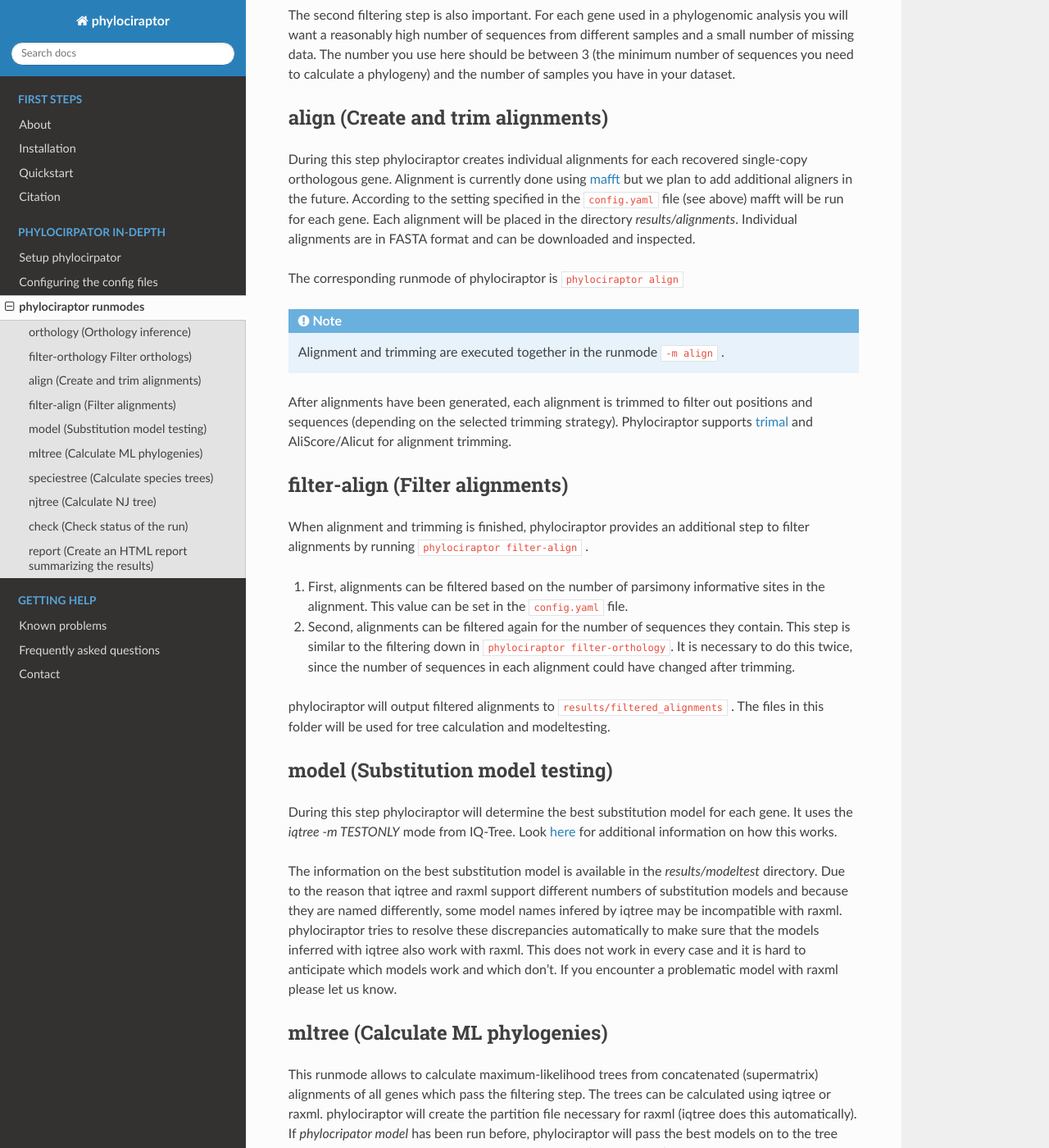
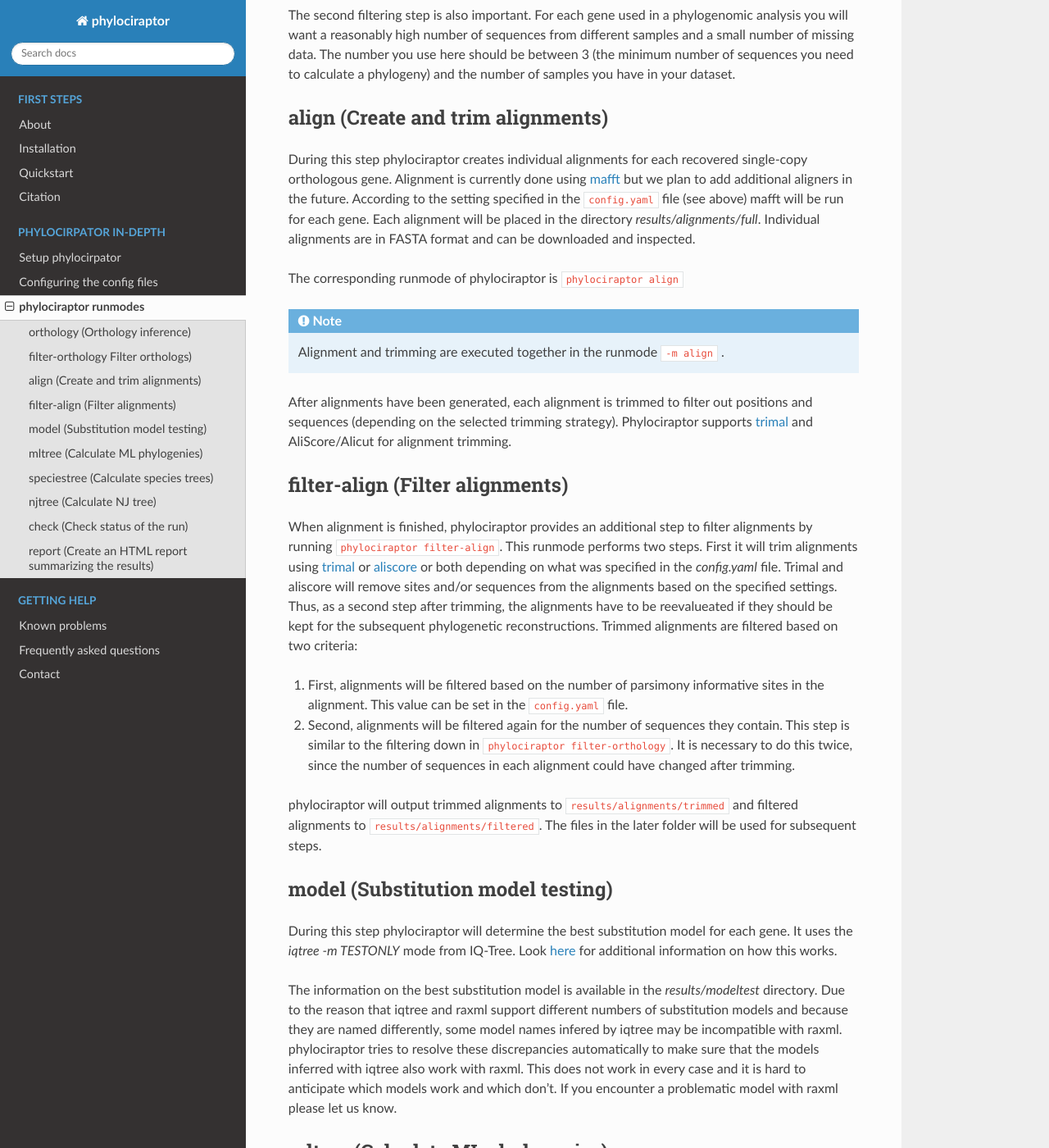
Before and after one commit to reslp/phylociraptor, a Sphinx documentation site: the page built from docs/indepth/indepth.rst, in a window 1280 px wide and 1400 px high, scrolled down 1563 px. Shown: the whole window at 82% size. Built offline with Sphinx 7.4.7 and the Read the Docs theme 2.0.0, drawn with Linux system fonts in a browser that asks for light colours.

Commit message:
doc: Several updates to documentation to account for some of the new features

```diff
--- a/docs/indepth/indepth.rst
+++ b/docs/indepth/indepth.rst
@@ -7,6 +7,7 @@
 .. _Augustus: http://bioinf.uni-greifswald.de/augustus/
 .. _mafft: https://mafft.cbrc.jp/alignment/server/
 .. _trimal: http://trimal.cgenomics.org/
+.. _aliscore: https://bonn.leibniz-lib.de/en/research/research-centres-and-groups/aliscore
 .. _raxml-ng: https://github.com/amkozlov/raxml-ng
 .. _iqtree: http://www.iqtree.org/
 .. _astral: https://github.com/smirarab/ASTRAL
@@ -65,7 +66,7 @@ The second filtering step is also important. For each gene used in a phylogenomi
 align (Create and trim alignments)
 -------------------------------------
 
-During this step phylociraptor creates individual alignments for each recovered single-copy orthologous gene. Alignment is currently done using `mafft`_ but we plan to add additional aligners in the future. According to the setting specified in the :bash:`config.yaml` file (see above) mafft will be run for each gene. Each alignment will be placed in the directory `results/alignments`. Individual alignments are in FASTA format and can be downloaded and inspected.
+During this step phylociraptor creates individual alignments for each recovered single-copy orthologous gene. Alignment is currently done using `mafft`_ but we plan to add additional aligners in the future. According to the setting specified in the :bash:`config.yaml` file (see above) mafft will be run for each gene. Each alignment will be placed in the directory `results/alignments/full`. Individual alignments are in FASTA format and can be downloaded and inspected.
 
 The corresponding runmode of phylociraptor is :bash:`phylociraptor align`
 
@@ -79,12 +80,12 @@ After alignments have been generated, each alignment is trimmed to filter out po
 filter-align (Filter alignments)
 -----------------------------------
 
-When alignment and trimming is finished, phylociraptor provides an additional step to filter alignments by running :bash:`phylociraptor filter-align` .
+When alignment is finished, phylociraptor provides an additional step to filter alignments by running :bash:`phylociraptor filter-align`. This runmode performs two steps. First it will trim alignments using `trimal`_ or `aliscore`_ or both depending on what was specified in the `config.yaml` file. Trimal and aliscore will remove sites and/or sequences from the alignments based on the specified settings. Thus, as a second step after trimming, the alignments have to be reevalueated if they should be kept for the subsequent phylogenetic reconstructions. Trimmed alignments are filtered based on two criteria:
 
-1. First, alignments can be filtered based on the number of parsimony informative sites in the alignment. This value can be set in the :bash:`config.yaml` file.
-2. Second, alignments can be filtered again for the number of sequences they contain. This step is similar to the filtering down in :bash:`phylociraptor filter-orthology`. It is necessary to do this twice, since the number of sequences in each alignment could have changed after trimming.
+1. First, alignments will be filtered based on the number of parsimony informative sites in the alignment. This value can be set in the :bash:`config.yaml` file.
+2. Second, alignments will be filtered again for the number of sequences they contain. This step is similar to the filtering down in :bash:`phylociraptor filter-orthology`. It is necessary to do this twice, since the number of sequences in each alignment could have changed after trimming.
 
-phylociraptor will output filtered alignments to :bash:`results/filtered_alignments` . The files in this folder will be used for tree calculation and modeltesting.
+phylociraptor will output trimmed alignments to :bash:`results/alignments/trimmed` and filtered alignments to :bash:`results/alignments/filtered`. The files in the later folder will be used for subsequent steps.
 
 -------------------------------------
 model (Substitution model testing)
```
Also changed, not shown: docs/introduction/installation.rst (+5 -4 lines), docs/introduction/quickstart.rst (+43 -9 lines).
